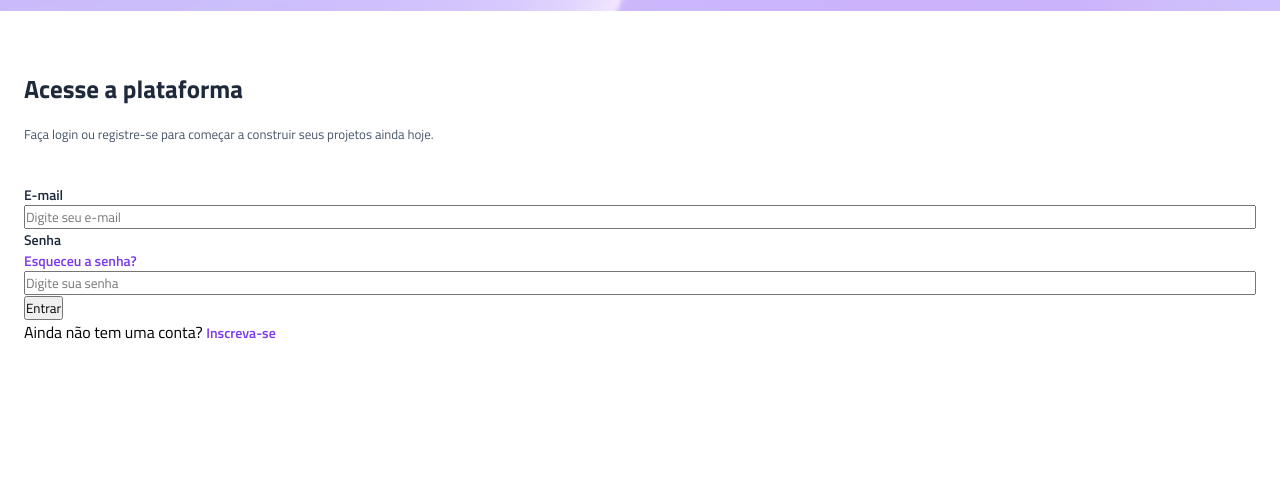
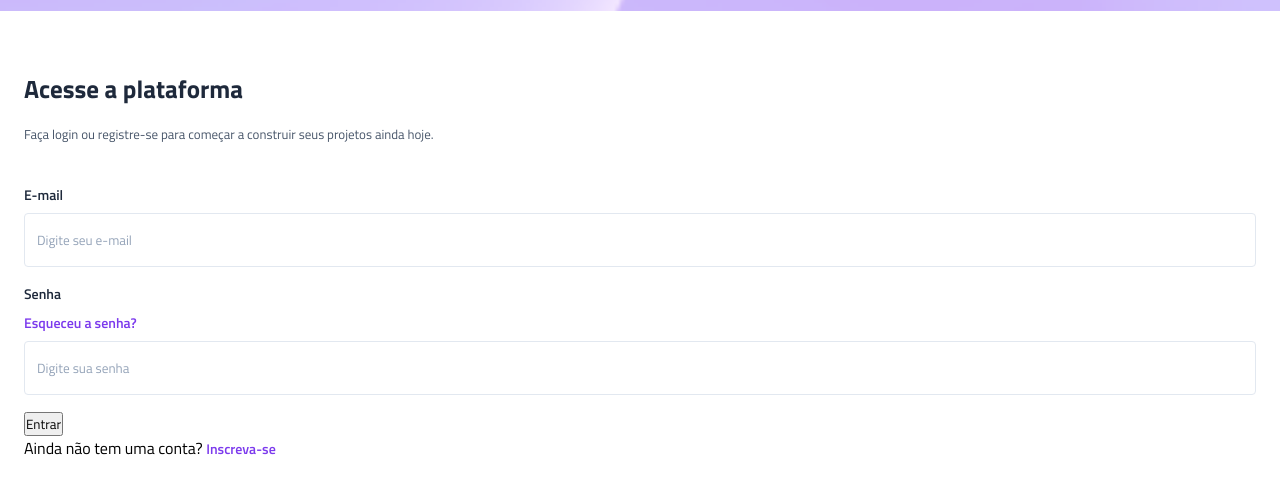
Before and after one commit to MuriloLacerdaHacker/Projeto-vertigo, a plain HTML site: page index.html in a window 1280 px wide. Shown: the part 123-616 px from the top of the page. Drawn offline with Linux system fonts and the light colour scheme.

Commit message:
estilização da input

```diff
--- a/style.css
+++ b/style.css
@@ -8,6 +8,8 @@
   :root {
     --gray-800: #1e293b;
     --gray-600: #475569;
+    --gray-400: #94a3b8;
+    --gray-200: #e2e8f0;
     --purple:#7C3AED;
   }
 
@@ -47,12 +49,15 @@
   .input-box {
     display: flex;
     flex-direction: column;
+    gap: 0.5rem;
+    margin-bottom: 1rem;
   }
 
   .input-box div{
     display: flex;
     justify-content: space-between;
     align-items: center;
+    gap: 0.5rem;
   }
 
 
@@ -61,6 +66,22 @@
      font-size: 0.875rem;
      color: var(--gray-800);
      font-weight: 600;
+  }
+
+  .login input{
+    padding: 1rem 0.75rem;
+    border: 1px solid var(--gray-200);
+    border-radius: 0.25rem;
+    color: var(--gray-800);
+  }
+
+  .login input::placeholder {
+    color: var(--gray-400);
+  }
+
+  .login input:hover,
+  .login input:focus {
+    outline: 1px solid var(--purple);
   }
 
   .login a{
```
